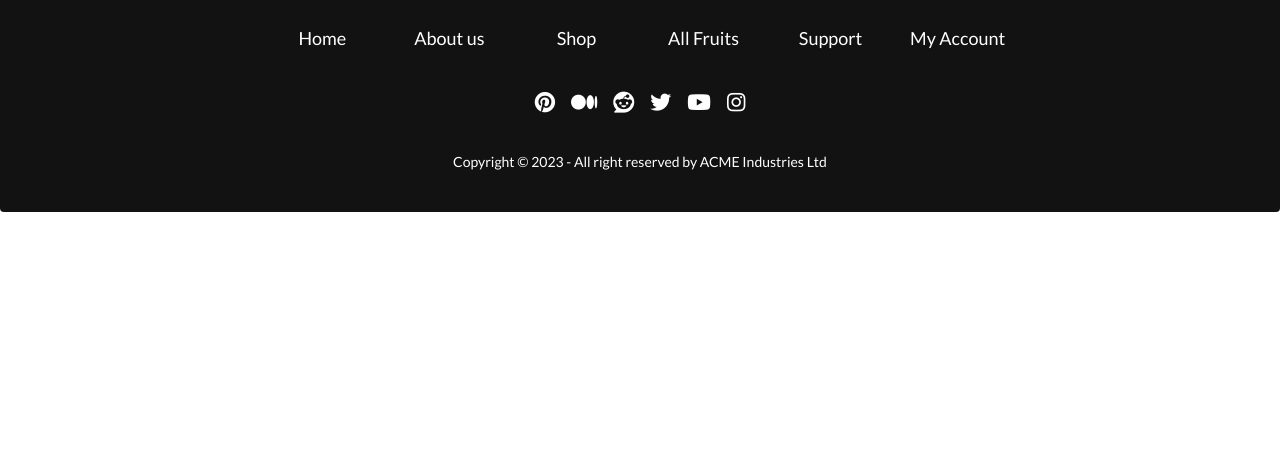
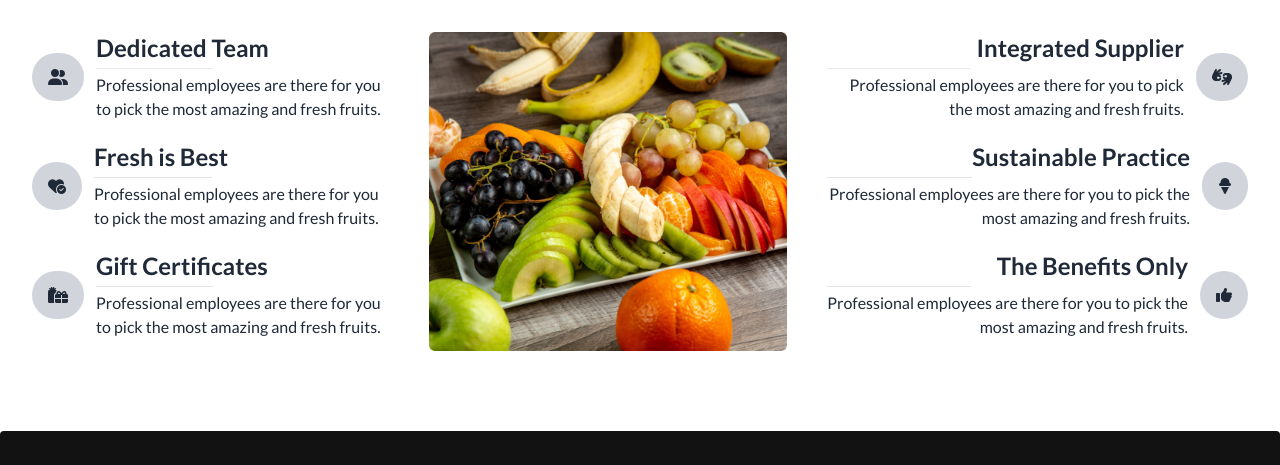
Before and after one commit to engsabbir/fruit-burst, a plain HTML site: page index.html in a window 1280 px wide. Shown: the part 2258-2723 px from the top of the page. Before the commit the page ends 2470 px from the top, so only its background shows below. Drawn offline with nearby package versions, Linux system fonts and the light colour scheme.

Commit message:
why chose us section added

```diff
--- a/index.html
+++ b/index.html
@@ -460,6 +460,87 @@
                 </div>
             </div>
         </section>
+
+        <!-- why chose us section  -->
+        <section class="max-w-screen-xl mx-auto px-5 md:px-8 mb-20">
+            <div class="max-w-2xl text-center mx-auto">
+                <h2 class="text-3xl md:text-4xl font-extrabold">Why Choose Us</h2>
+                <p class="mt-5">Contrary to popular belief, is not simply random text. It has roots in a piece of classical Latin literature from 45 BC, making it over 2000 years old.</p>
+            </div>
+            <div class="flex gap-10 mt-10 flex-col lg:flex-row">
+                <div class="flex gap-10 flex-col-reverse lg:flex-row">
+                    <div class="flex-1 space-y-5 mx-auto">
+                        <div class="flex items-center gap-3">
+                            <div class=" bg-gray-300 rounded-full">
+                                <i class="fa-solid fa-user-group p-4"></i>
+                            </div>
+                            <div class="space-y-1 ">
+                                <h3 class="text-2xl font-bold">Dedicated Team</h3>
+                                <hr class="w-[40%]">
+                                <p>Professional employees are there for you to pick the most amazing and fresh fruits.</p>
+                            </div>
+                        </div>
+                        <div class="flex items-center gap-3">
+                            <div class=" bg-gray-300 rounded-full">
+                                <i class="fa-solid fa-heart-circle-check p-4"></i>
+                            </div>
+                            <div class="space-y-1 ">
+                                <h3 class="text-2xl font-bold">Fresh is Best</h3>
+                                <hr class="w-[40%]">
+                                <p>Professional employees are there for you to pick the most amazing and fresh fruits.</p>
+                            </div>
+                        </div>
+                        <div class="flex items-center gap-3">
+                            <div class=" bg-gray-300 rounded-full">
+                                <i class="fa-solid fa-gifts p-4"></i>
+                            </div>
+                            <div class="space-y-1 ">
+                                <h3 class="text-2xl font-bold">Gift Certificates</h3>
+                                <hr class="w-[40%]">
+                                <p>Professional employees are there for you to pick the most amazing and fresh fruits.</p>
+                            </div>
+                        </div>
+                    </div>
+                    <div class="flex-1 mx-auto">
+                        <img src="./images/whychoose1.png" alt="">
+                    </div>
+                </div>
+                <div class=" mx-auto">
+                    <div class="space-y-5">
+                        <div class="flex lg:flex-row-reverse lg:text-end items-center gap-3 ">
+                            <div class=" bg-gray-300 rounded-full">
+                                <i class="fa-solid fa-hands-asl-interpreting p-4"></i>
+                            </div>
+                            <div class="space-y-1 ">
+                                <h3 class="text-2xl font-bold">Integrated Supplier</h3>
+                                <hr class="w-[40%]">
+                                <p>Professional employees are there for you to pick the most amazing and fresh fruits.</p>
+                            </div>
+                        </div>
+                        <div class="flex lg:flex-row-reverse lg:text-end  items-center gap-3">
+                            <div class=" bg-gray-300 rounded-full">
+                                <i class="fa-solid fa-ice-cream p-4"></i>
+                            </div>
+                            <div class="space-y-1 ">
+                                <h3 class="text-2xl font-bold">Sustainable Practice</h3>
+                                <hr class="w-[40%]">
+                                <p>Professional employees are there for you to pick the most amazing and fresh fruits.</p>
+                            </div>
+                        </div>
+                        <div class="flex lg:flex-row-reverse lg:text-end  items-center gap-3">
+                            <div class=" bg-gray-300 rounded-full">
+                                <i class="fa-solid fa-thumbs-up p-4"></i>
+                            </div>
+                            <div class="space-y-1 ">
+                                <h3 class="text-2xl font-bold">The Benefits Only</h3>
+                                <hr class="w-[40%]">
+                                <p>Professional employees are there for you to pick the most amazing and fresh fruits.</p>
+                            </div>
+                        </div>
+                    </div>
+                </div>
+            </div>
+        </section>
     </main>
 
     <!-- footer section  -->
```
